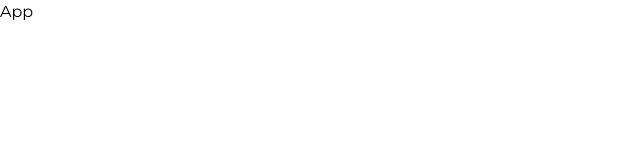
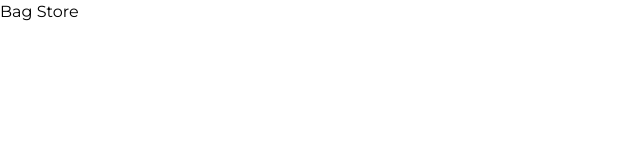
Before and after one commit to mdsajalali/bag-store, a React (Vite) app: page / in a window 1280 px wide. Shown: the top 160 px of the page, without its empty margins (0-640 px from the left). Built offline with nearby package versions, Linux system fonts and the light colour scheme.

Commit message:
container section created

```diff
--- a/src/App.tsx
+++ b/src/App.tsx
@@ -1,5 +1,11 @@
+import { Outlet } from "react-router-dom";
+
 const App = () => {
-  return <div className=" text-2xl">App</div>;
+  return (
+    <>
+      <Outlet />
+    </>
+  );
 };
 
 export default App;
--- /dev/null
+++ b/src/components/Container.tsx
@@ -0,0 +1,10 @@
+import { ReactNode } from "react";
+
+interface childrenProps {
+  children: ReactNode;
+}
+const Container = ({ children }: childrenProps) => {
+  return <div className="max-w-[1200px] mx-auto">{children}</div>;
+};
+
+export default Container;
--- a/src/main.tsx
+++ b/src/main.tsx
@@ -1,10 +1,25 @@
-import React from 'react'
-import ReactDOM from 'react-dom/client'
-import App from './App.tsx'
-import './index.css'
+import React from "react";
+import ReactDOM from "react-dom/client";
+import App from "./App.tsx";
+import "./index.css";
+import { createBrowserRouter, RouterProvider } from "react-router-dom";
+import Home from "./pages/Home/Home.tsx";
 
-ReactDOM.createRoot(document.getElementById('root')!).render(
+const router = createBrowserRouter([
+  {
+    path: "/",
+    element: <App />,
+    children: [
+      {
+        path: "/",
+        element: <Home />,
+      },
+    ],
+  },
+]);
+
+ReactDOM.createRoot(document.getElementById("root")!).render(
   <React.StrictMode>
-    <App />
-  </React.StrictMode>,
-)
+    <RouterProvider router={router} />
+  </React.StrictMode>
+);
--- /dev/null
+++ b/src/pages/Home/Home.tsx
@@ -0,0 +1,14 @@
+import Container from "../../components/Container";
+import Navbar from "../Navbar";
+
+const Home = () => {
+  return (
+    <>
+      <Container>
+        <Navbar />
+      </Container>
+    </>
+  );
+};
+
+export default Home;
--- /dev/null
+++ b/src/pages/Navbar.tsx
@@ -0,0 +1,15 @@
+import React from "react";
+
+const Navbar: React.FC = () => {
+  return (
+    <div>
+      <div>
+        <h1>
+          Bag <span>Store</span>
+        </h1>
+      </div>
+    </div>
+  );
+};
+
+export default Navbar;
```
